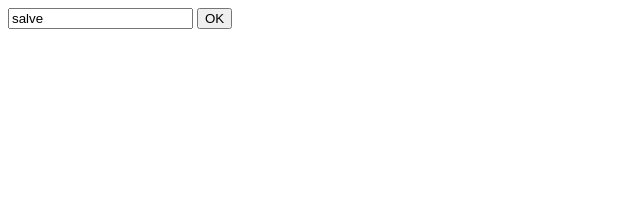
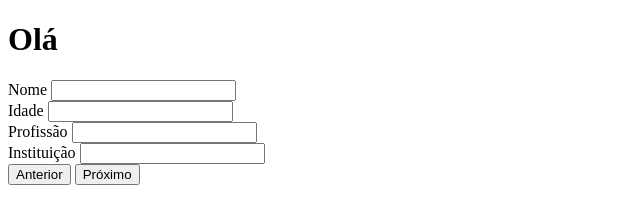
Before and after one commit to caiofaraujo/PW, a plain HTML site: page index.html in a window 1280 px wide. Shown: the whole page, without its empty margins (0-640 px from the left). Drawn offline with Linux system fonts and the light colour scheme.

Commit message:
Add files via upload

```diff
--- /dev/null
+++ b/dados.json
@@ -0,0 +1,32 @@
+[
+  {
+    "idade" : 36,
+    "nome" : "Daniel",
+    "profissao" : "Profissao",
+    "instituicao" : "Senac"
+  },
+  {
+    "idade" : 37,
+    "nome" : "Daniel2",
+    "profissao" : "Profissao2",
+    "instituicao" : "Senac2"
+  },
+  {
+    "idade" : 38,
+    "nome" : "Daniel3",
+    "profissao" : "Profissao3",
+    "instituicao" : "Senac3"
+  },
+  {
+    "idade" : 39,
+    "nome" : "Daniel4",
+    "profissao" : "Profissao4",
+    "instituicao" : "Senac4"
+  },
+  {
+    "idade" : 40,
+    "nome" : "Daniel5",
+    "profissao" : "Profissao5",
+    "instituicao" : "Senac5"
+  },
+]
--- a/index.html
+++ b/index.html
@@ -1,12 +1,34 @@
 <!doctype html>
 <html>
   <head>
-    <link href="estilo.css" rel="stylesheet" type="type/css"/>
-    <script src="dom.js" type="text/javascript"></script>
+    <meta charset="utf-8"/>
+    <title>AULA 08 - JSON SERVER</title>
+    <link href="estilo.css" type="text/css" rel="stylesheet"/>
+    <script src="programa.js" type="text/javascript"> </script>
   </head>
   <body>
-    <input type="text" value="salve"></input>
-    <button>OK</button>
-    <ol id="lista"></ol>
+
+    <h1>Olá</h1>
+
+    <div class="form">
+     <div class="campo">
+       <label for="nome">Nome</label>
+       <input type="text" id="nome" />
+     </div>
+     <div class="campo">
+       <label for="idade">Idade</label>
+       <input type="number" id="idade" />
+     </div>
+     <div class="campo">
+       <label for="profissao">Profissão</label>
+       <input type="text" id="profissao" />
+     </div>
+     <div class="campo">
+       <label for="instituicao">Instituição</label>
+       <input type="text" id="instituicao" />
+     </div>
+     <button id="anteriorBtn">Anterior</button>
+     <button id="proxBtn">Próximo</button>
+   </div>
   </body>
 </html>
--- /dev/null
+++ b/programa.js
@@ -0,0 +1,34 @@
+let lista = [];
+let atual = 0;
+
+
+
+
+let iniciar = (e) => {
+  // "let" ao fim do loop a variavel deixa de existir
+  // Criando objeto do tipo "XMLHttpRequest"
+  var xhr = new XMLHttpRequest();
+  // Abrir requisição (informar endereço onde deve ser realizado a busca)
+  // Informar método (get) e caminho de busca (dados.json)
+
+  xhr.open("get", "dados.json");
+  xhr.addEventListener("load", atualizarLista);
+  xhr.send();
+}
+
+let atualizarLista = (evt) => {
+  let res = evt.target.response;
+  lista = JSON.parse(res);
+  atual = 0;
+  imprimir(lista[atual]);
+}
+
+let imprimir = (obj) => {
+  // let obj = JSON.parse(xhr.response);
+  for (let prop in obj) {
+    let campo = document.querySelector("#"+prop);
+    campo.value = obj[prop];
+  }
+}
+
+window.addEventListener("load", iniciar);
```
Also changed, not shown: 1 other file.
